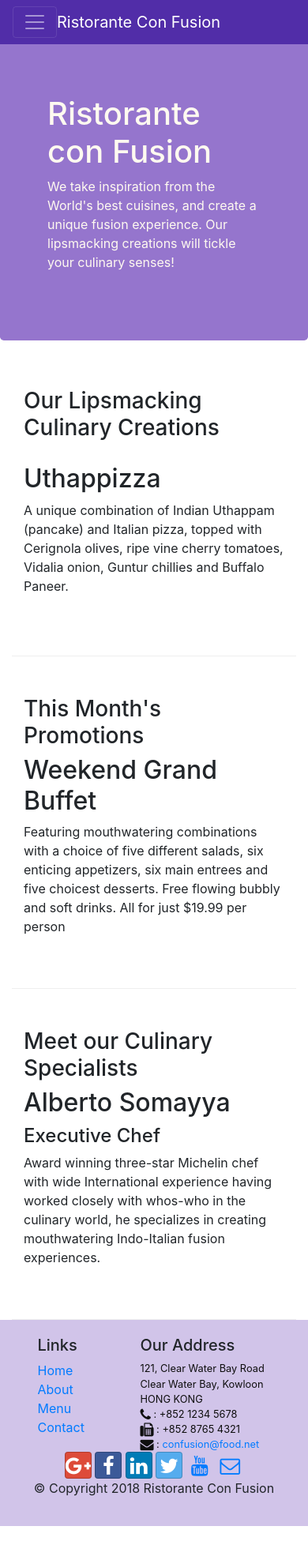
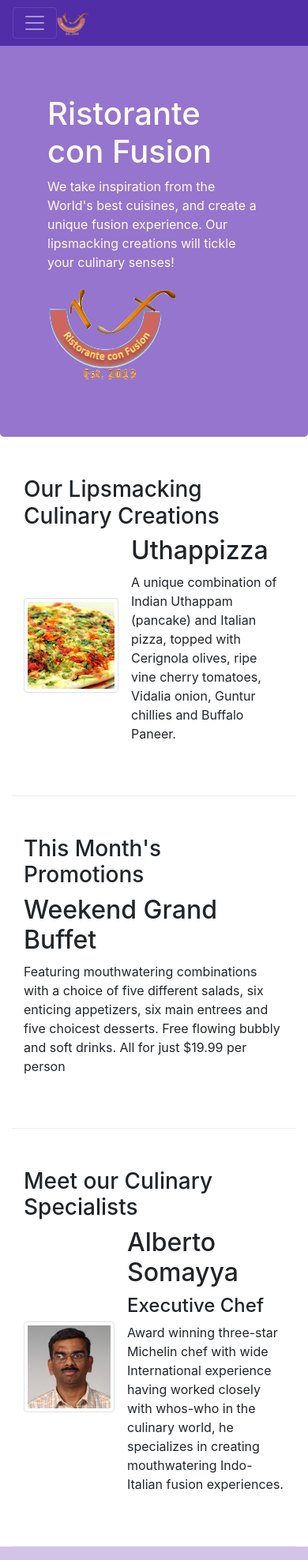
Before and after one commit to Aarghyadeep/First-bootstrap, a website: page index.html in a window 390 px wide. Shown: the top 1975 px of the page at 79% size. Before the commit the page ends 1932 px from the top, so only its background shows below. Drawn offline with nearby package versions, Linux system fonts and the light colour scheme.

Commit message:
Images and Media

```diff
--- a/index.html
+++ b/index.html
@@ -22,7 +22,7 @@
             <button class="navbar-toggler" type="button" data-toggle="collapse" data-target="#Navbar">
                 <span class="navbar-toggler-icon"></span>
             </button>
-            <a class="navbar-brand mr-auto" href="#">Ristorante Con Fusion</a>
+            <a class="navbar-brand mr-auto" href="#"><img src="img/logo.png" height="30" width="41"></a>
             <div class="collapse navbar-collapse" id="Navbar">
             <ul class="navbar-nav mr-auto">
                 <li class="nav-item active"><a class="nav-link" href="#"><span class="fa fa-home fa-lg"></span> Home</a></li>
@@ -40,7 +40,8 @@
                     <h1>Ristorante con Fusion</h1>
                     <p>We take inspiration from the World's best cuisines, and create a unique fusion experience. Our lipsmacking creations will tickle your culinary senses!</p>
                 </div>
-                <div class="col-12 col-sm">
+                <div class="col-12 col-sm align-self-center">
+                    <img src="img/logo.png" class="img-fluid">
                 </div>
             </div>
         </div>
@@ -52,8 +53,14 @@
                 <h3>Our Lipsmacking Culinary Creations</h3>
             </div>
             <div class="col col-sm order-sm-first col-md">
-                <h2>Uthappizza</h2>
-                <p>A unique combination of Indian Uthappam (pancake) and Italian pizza, topped with Cerignola olives, ripe vine cherry tomatoes, Vidalia onion, Guntur chillies and Buffalo Paneer.</p>
+                <div class="media">
+                    <img class="d-flex mr-3 img-thumbnail align-self-center"
+                    src="img/uthappizza.png" alt="uthappizza">
+                    <div class="media-body">
+                        <h2 class="mt-0">Uthappizza</h2>
+                        <p>A unique combination of Indian Uthappam (pancake) and Italian pizza, topped with Cerignola olives, ripe vine cherry tomatoes, Vidalia onion, Guntur chillies and Buffalo Paneer.</p>
+                    </div>
+                </div>
             </div>
         </div>
 
@@ -69,13 +76,19 @@
         </div>
 
         <div class="row row-content align-items-center">
-            <div class="col-12 col-sm-4 col-md-3">
+            <div class="col col-sm-4 order-sm-last col-md-3">
                 <h3>Meet our Culinary Specialists</h3>
             </div>
-            <div class="col col-sm col-md">
-                <h2>Alberto Somayya</h2>
-                <h4>Executive Chef</h4>
-                <p>Award winning three-star Michelin chef with wide International experience having worked closely with whos-who in the culinary world, he specializes in creating mouthwatering Indo-Italian fusion experiences. </p>
+            <div class="col col-sm order-sm-first col-md">
+                <div class="media">
+                    <img class="d-flex mr-3 img-thumbnail align-self-center"
+                    src="img/alberto.png" alt="Alberto">
+                    <div class="media-body">
+                        <h2 class="mt-0">Alberto Somayya</h2>
+                        <h4>Executive Chef</h4>
+                        <p>Award winning three-star Michelin chef with wide International experience having worked closely with whos-who in the culinary world, he specializes in creating mouthwatering Indo-Italian fusion experiences. </p>
+                    </div>
+                </div>
             </div>
         </div>
     </div>
```
Also changed, not shown: aboutus.html (+4 -1 lines), contactus.html (+4 -1 lines), img/alberto.png (added), img/buffet.png (added), img/logo.png (added), img/uthappizza.png (added), 1 other file.
